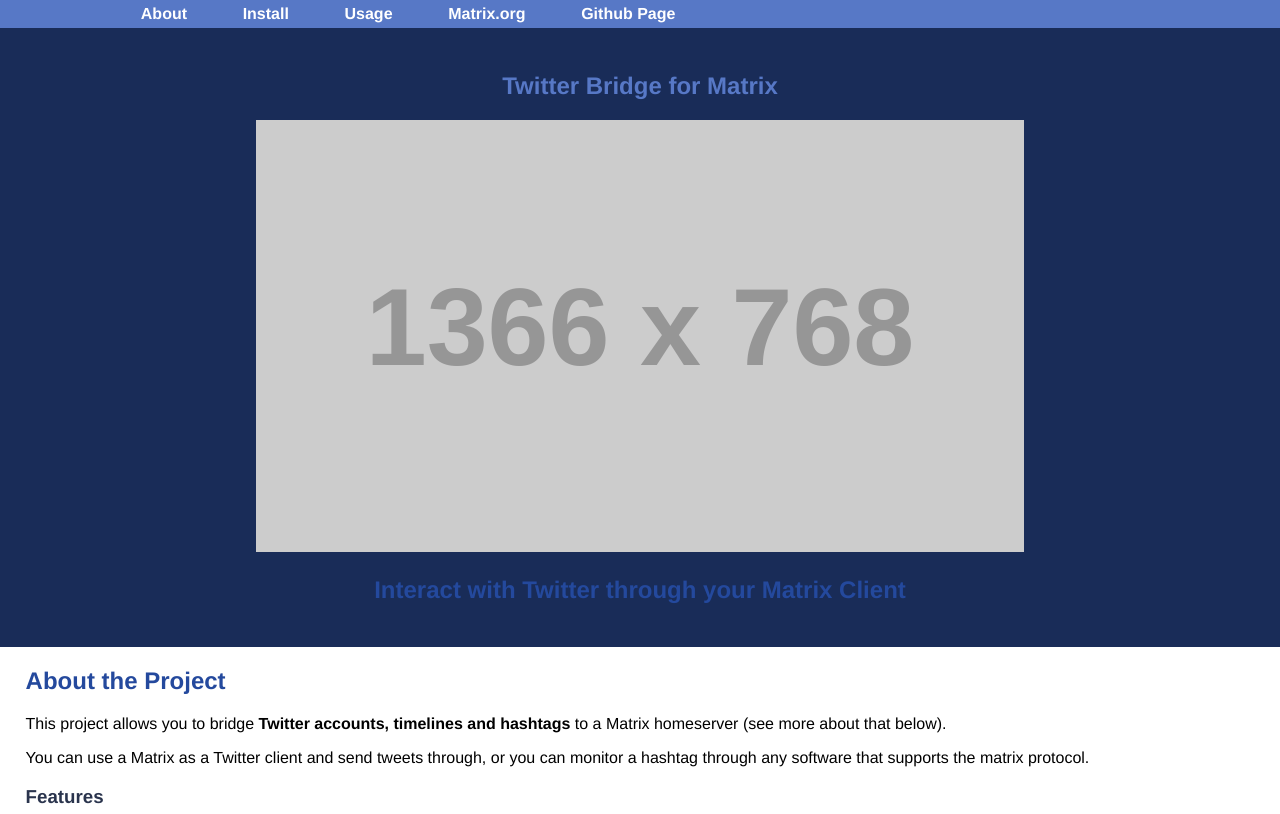
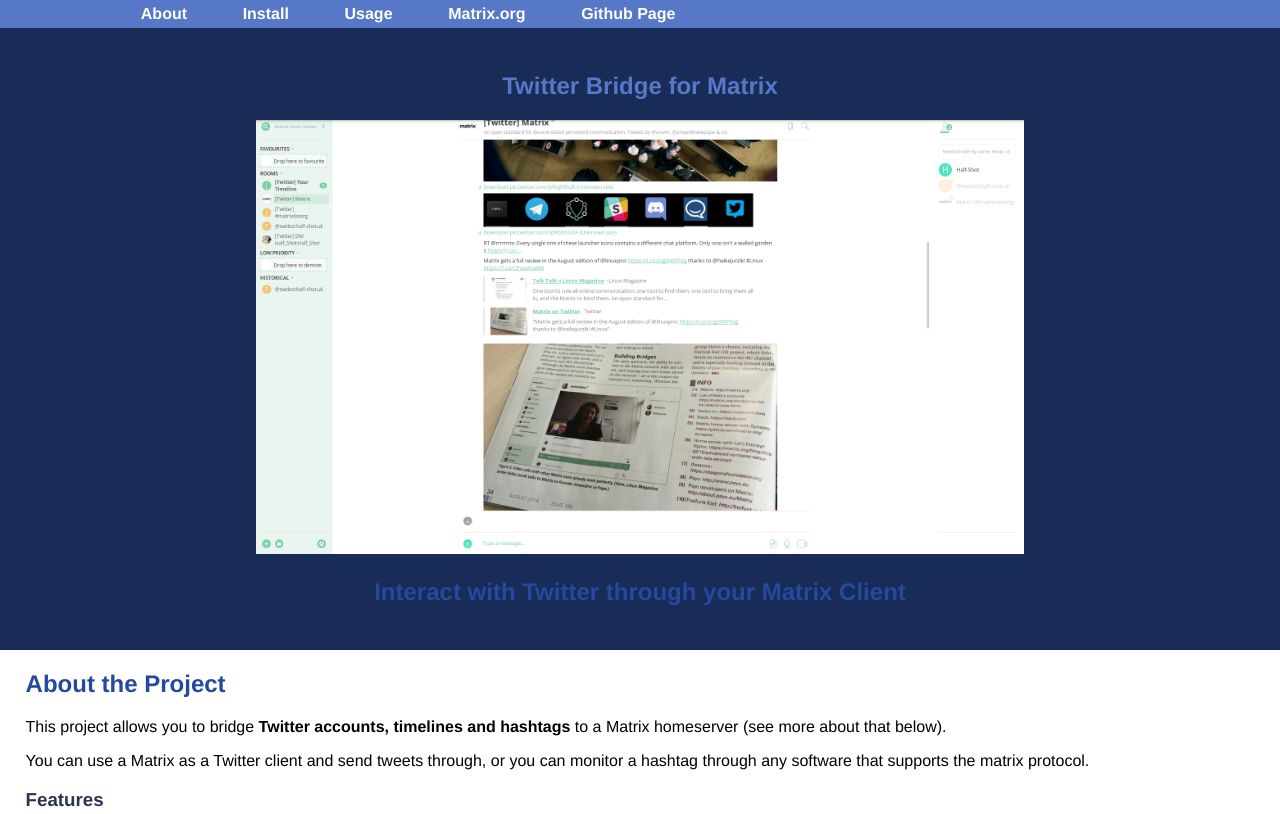
Before and after one commit to Half-Shot/matrix-appservice-twitter, a plain HTML site: page index.html in a window 1280 px wide. Shown: the top 814 px of the page. Drawn offline with Linux system fonts and the light colour scheme; placeholder pictures from the web are drawn by us.

Commit message:
Added demo image

```diff
--- a/index.html
+++ b/index.html
@@ -14,7 +14,7 @@
 
 <section id="central">
 	<h1>Twitter Bridge for Matrix</h1>
-	<img src="https://placehold.it/1366x768"></img>
+	<img src="vectordemo.png"></img>
 	<h2>Interact with Twitter through your Matrix Client</h2>
 </section>
 
```
Also changed, not shown: vectordemo.png (added).
